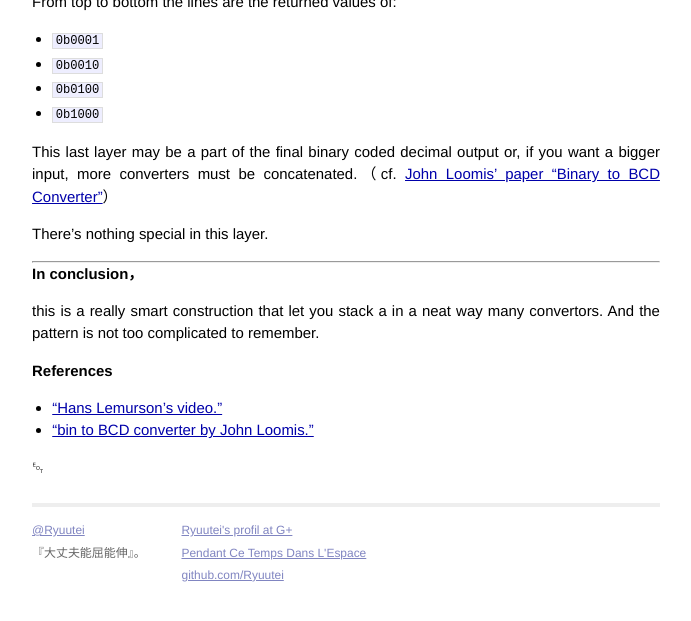
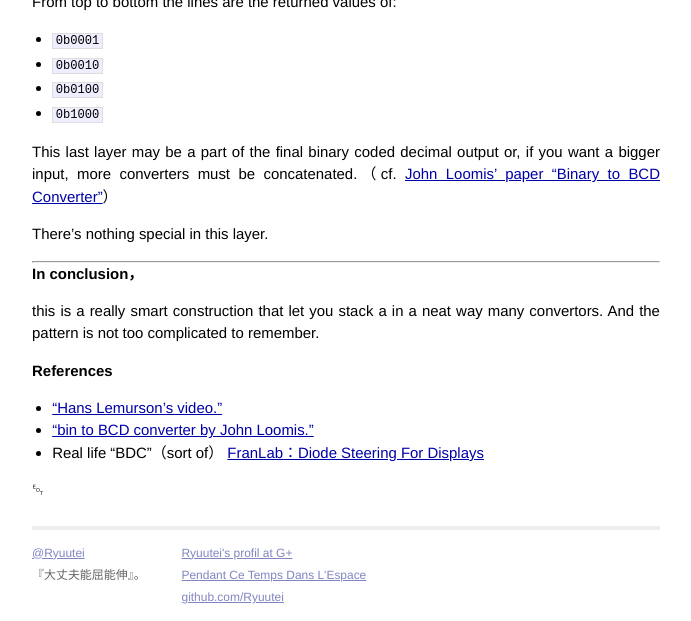
Before and after one commit to Ryuutei/Ryuutei.github.io, a Jekyll site: the page built from _posts/2014-10-05-mc-bintobcd.md, in a window 1280 px wide and 900 px high, scrolled down 2411 px, cut to the strip 279-900 px from the top of the window. Shown: the whole strip, without its empty margins (294-985 px from the left). Built offline with Jekyll 4.4.1, drawn with Linux system fonts in a browser that asks for light colours; Markdown is read by kramdown in place of the engine named in the settings; before the commit the page ends 3288 px from its top, so only the background shows below that.

Commit message:
added link to Fran's Blanche video.

```diff
--- a/_posts/2014-10-05-mc-bintobcd.md
+++ b/_posts/2014-10-05-mc-bintobcd.md
@@ -93,6 +93,7 @@ this is a really smart construction that let you stack a in a neat way many conv
 
 * ["Hans Lemurson’s video."][hl]
 * ["bin to BCD converter by John Loomis."][b2bcd]
+* Real life "BDC"（sort of） [FranLab：Diode Steering For Displays](http://youtu.be/JNbDdnEpAOQ)
 
 [hl]: http://youtu.be/Z-JxYhm3EsI "Hans Lemurson’s video."
 [b2bcd]: http://www.johnloomis.org/ece314/notes/devices/binary_to_BCD/bin_to_bcd.html "bin to BCD converter by John Loomis."
```
